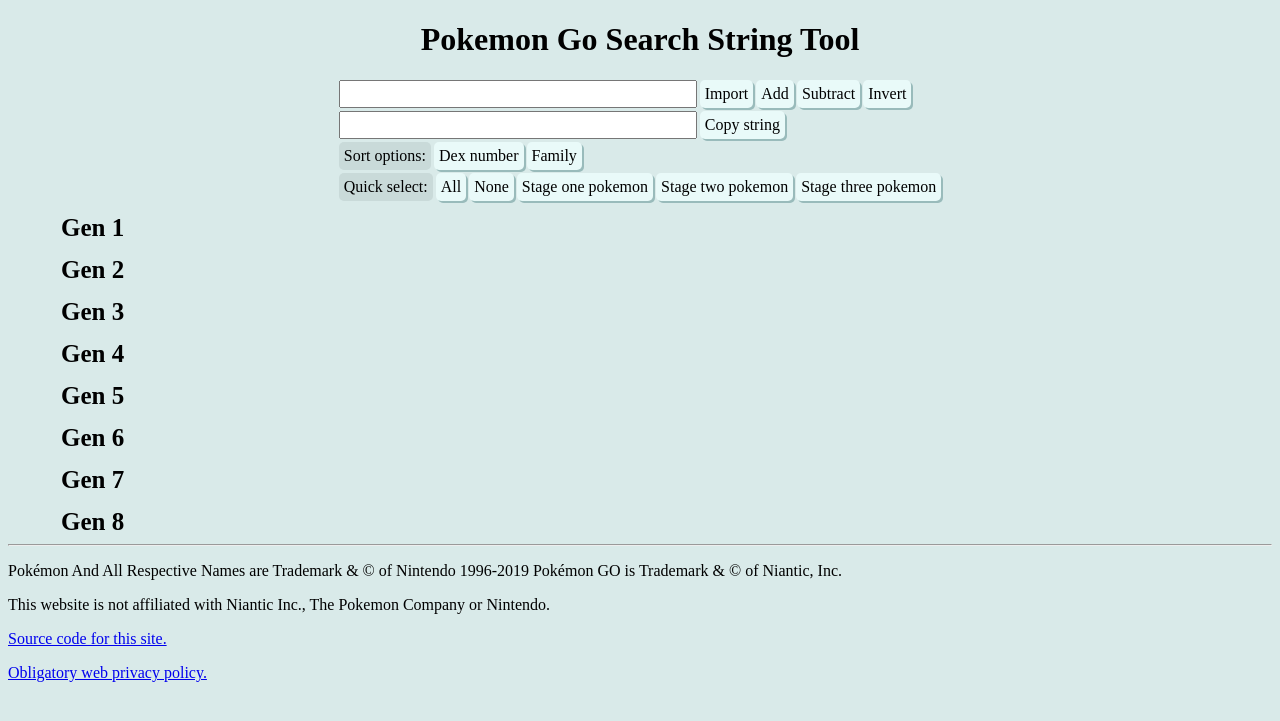
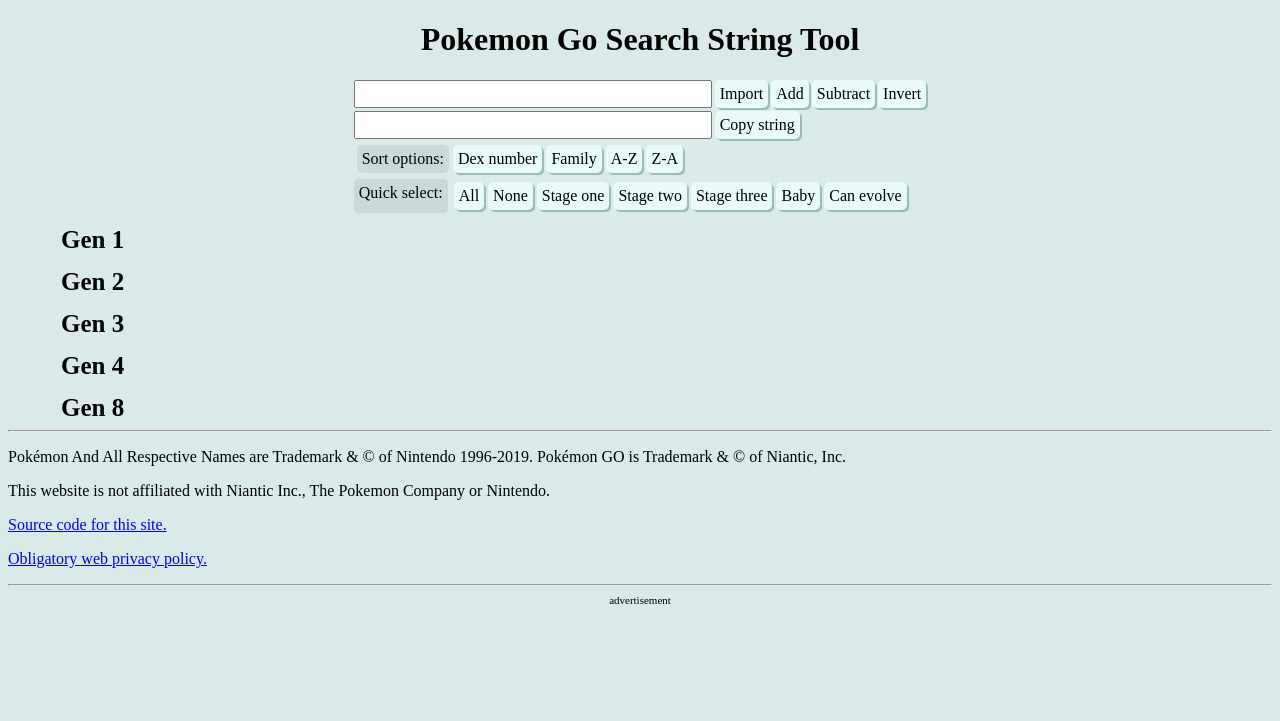
Before and after one commit to Davidy22/pogoStringGen, a Flask app: template templates/index.html in a window 1280 px wide. Shown: the top 721 px of the page. Run offline with Flask 2, Linux system fonts and the light colour scheme; the template is opened without the code that fills it, so the values that code supplies are empty.

Commit message:
more better

```diff
--- a/static/css/style.css
+++ b/static/css/style.css
@@ -56,6 +56,14 @@ input {
     background-color: #A9CAC9;
 }
 
+.button-box {
+	display: flex;
+	flex-wrap: wrap;
+	flex-direction: row;
+	margin: 3px;
+	grid-gap: 4px;
+}
+
 .gen-header {
 	width: 100%;
     padding-left: 50px;
@@ -74,6 +82,14 @@ input {
     height: 8em;
     border-width: 0;
 	box-shadow: 2px 2px #9BB;
+}
+
+.not-in-game {
+	display: none;
+}
+
+.hide {
+	display: none;
 }
 
 .pokemon-image {
@@ -121,3 +137,10 @@ input {
 body {
     background-color:#D9EAE9;
 }
+
+#ad {
+	width: 40%;
+	font-size: 11px;
+	margin: 0 auto;
+	text-align: center;
+}
--- a/static/js/scripts.js
+++ b/static/js/scripts.js
@@ -99,6 +99,7 @@ function sortFamily() {
 	})
 
 	$("#pokemon-list").html(result);
+	$(".gen-header").removeClass("hide");
 }
 
 function sortDex() {
@@ -107,6 +108,29 @@ function sortDex() {
 	});
 
 	$("#pokemon-list").html(result);
+	$(".gen-header").removeClass("hide");
+}
+
+function sortAZ() {
+	result = $('div.list-item').sort(function(a,b) {
+		return $(a).find("> .pokemon-label").text() >= $(b).find("> .pokemon-label").text();
+	});
+
+
+	$("#pokemon-list").html(result);
+	$(".gen-header").addClass("hide");
+
+}
+
+function sortZA() {
+	result = $('div.list-item').sort(function(a,b) {
+		return $(a).find("> .pokemon-label").text() <= $(b).find("> .pokemon-label").text();
+	});
+
+
+	$("#pokemon-list").html(result);
+	$(".gen-header").addClass("hide");
+
 }
 
 function selectAll() {
@@ -144,6 +168,14 @@ function selectStageThree() {
 	getResult();
 
 }
+function selectBaby() {
+	$(".baby").removeClass("select")
+	getResult();
+}
+function selectEvolve() {
+	$(".can-evolve").removeClass("select")
+	getResult();
+}
 
 $( document ).ready(function(){
 	sortDex();
--- a/templates/index.html
+++ b/templates/index.html
@@ -20,38 +20,46 @@
 		<div class="button" onclick="copy()">Copy string</div>
 	</div>
 	<div class="control-row">
-		<div class="textLabel">Sort options:</div>
-		<div class="button" onclick="sortDex()">Dex number</div>
-		<div class="button" onclick="sortFamily()">Family</div>
+		<div class="button-box">
+			<div class="textLabel">Sort options:</div>
+			<div class="button" onclick="sortDex()">Dex number</div>
+			<div class="button" onclick="sortFamily()">Family</div>
+			<div class="button" onclick="sortAZ()">A-Z</div>
+			<div class="button" onclick="sortZA()">Z-A</div>
+		</div>
 	</div>
 	<div class="control-row">
 		<div class="textLabel">Quick select:</div>
-		<div class="button" onclick="selectAll()">All</div>
-		<div class="button" onclick="selectNone()">None</div>
-		<div class="button" onclick="selectStageOne()">Stage one pokemon</div>
-		<div class="button" onclick="selectStageTwo()">Stage two pokemon</div>
-		<div class="button" onclick="selectStageThree()">Stage three pokemon</div>
+		<div class="button-box">
+			<div class="button" onclick="selectAll()">All</div>
+			<div class="button" onclick="selectNone()">None</div>
+			<div class="button" onclick="selectStageOne()">Stage one</div>
+			<div class="button" onclick="selectStageTwo()">Stage two</div>
+			<div class="button" onclick="selectStageThree()">Stage three</div>
+			<div class="button" onclick="selectBaby()">Baby</div>
+			<div class="button" onclick="selectEvolve()">Can evolve</div>
+		</div>
 	</div>
 </div>
 
 
 <div id="pokemon-list">
 	{% for poke in pokemon %}
-	<div id="{{ poke['no'] }}" class="pokemon list-item" data-family={{ poke['family'] }} data-stage={{ poke['stage'] }} data-gen={{ poke['gen'] }} data-dex={{ poke['no'] }} onclick=select(this)>
+	<div id="{{ poke['no'] }}" class="pokemon list-item {% for keyword in poke['keywords'] %}{{ keyword }} {% endfor %}" data-family={{ poke['family'] }} data-stage={{ poke['stage'] }} data-gen={{ poke['gen'] }} data-dex={{ poke['no'] }} onclick=select(this)>
 		<div class="pokemon-no">{{ poke['no'] }}</div>
 		<img class="pokemon-image" src="static/images/{{ poke['no'] }}.png">
 		<div class="pokemon-label">{{ poke['name'] }}</div>
 
 	</div>
 	{% endfor %}
-	<div id="Gen1" class="gen-header list-item" data-family=0.5 data-dex=0.5>Gen 1</div>
-	<div id="Gen2" class="gen-header list-item" data-family=78.5 data-dex=151.5>Gen 2</div>
-	<div id="Gen3" class="gen-header list-item" data-family=129.5 data-dex=251.5>Gen 3</div>
-	<div id="Gen4" class="gen-header list-item" data-family=202.5 data-dex=386.5>Gen 4</div>
-	<div id="Gen5" class="gen-header list-item" data-family=254.5 data-dex=493.5>Gen 5</div>
-	<div id="Gen6" class="gen-header list-item" data-family=336.5 data-dex=649.5>Gen 6</div>
-	<div id="Gen7" class="gen-header list-item" data-family=373.5 data-dex=721.5>Gen 7</div>
-	<div id="Gen8" class="gen-header list-item" data-family=427.5 data-dex=807.5>Gen 8</div>
+	<div id="Gen1" class="hide gen-header list-item" data-family=0.5 data-dex=0.5>Gen 1</div>
+	<div id="Gen2" class="hide gen-header list-item" data-family=78.5 data-dex=151.5>Gen 2</div>
+	<div id="Gen3" class="hide gen-header list-item" data-family=129.5 data-dex=251.5>Gen 3</div>
+	<div id="Gen4" class="hide gen-header list-item" data-family=202.5 data-dex=386.5>Gen 4</div>
+	<div id="Gen5" class="hide gen-header list-item not-in-game" data-family=254.5 data-dex=493.5>Gen 5</div>
+	<div id="Gen6" class="hide gen-header list-item not-in-game" data-family=336.5 data-dex=649.5>Gen 6</div>
+	<div id="Gen7" class="hide gen-header list-item not-in-game" data-family=373.5 data-dex=721.5>Gen 7</div>
+	<div id="Gen8" class="hide gen-header list-item" data-family=427.5 data-dex=807.5>Gen 8</div>
 
 </div>
 {% endblock %}
--- a/templates/policy.html
+++ b/templates/policy.html
@@ -14,7 +14,7 @@
 .:: Google, as a third party vendor, uses cookies to serve ads on www.pogostring.com.<br>
 .:: Google's use of the DART cookie enables it to serve ads to your users based on their visit to www.pogostring.com and other sites on the Internet. <br>
 .:: Users may opt out of the use of the DART cookie by visiting the Google ad and content network privacy policy at the following URL - http://www.google.com/privacy_ads.html </p>
-<p> Some of our advertising partners may use cookies and web beacons on our site. Google Adsense is our sole advertising partner. </p>
+<p> Some of our advertising partners may use cookies and web beacons on our site. RevenueHits is our sole advertising partner. </p>
 <p> These third-party ad servers or ad networks use technology to the advertisements and links that appear on www.pogostring.com send directly to your browsers. They automatically receive your IP address when this occurs. Other technologies ( such as cookies, JavaScript, or Web Beacons ) may also be used by the third-party ad networks to measure the effectiveness of their advertisements and / or to personalize the advertising content that you see. </p>
 <p> www.pogostring.com has no access to or control over these cookies that are used by third-party advertisers. </p>
 <p> You should consult the respective privacy policies of these third-party ad servers for more detailed information on their practices as well as for instructions about how to opt-out of certain practices. www.pogostring.com's privacy policy does not apply to, and we cannot control the activities of, such other advertisers or web sites. </p>
--- a/templates/template.html
+++ b/templates/template.html
@@ -17,13 +17,6 @@
 
 			gtag('config', 'UA-49267605-2');
 		</script>
-		<script async src="https://pagead2.googlesyndication.com/pagead/js/adsbygoogle.js"></script>
-		<script>
-			(adsbygoogle = window.adsbygoogle || []).push({
-				google_ad_client: "ca-pub-2868886534450016",
-				enable_page_level_ads: true
-			});
-		</script>
 
 		{% block header %}{% endblock %}
 	</head>
@@ -33,10 +26,14 @@
 
 	<footer>
 		<hr>
-		<p>Pokémon And All Respective Names are Trademark & © of Nintendo 1996-2019 Pokémon GO is Trademark & © of Niantic, Inc.</p>
+		<p>Pokémon And All Respective Names are Trademark & © of Nintendo 1996-2019. Pokémon GO is Trademark & © of Niantic, Inc.</p>
 		<p>This website is not affiliated with Niantic Inc., The Pokemon Company or Nintendo.</p>
 		<p><a href="https://github.com/Davidy22/pogoStringGen">Source code for this site.</a></p>
 		<p><a href="/privacy">Obligatory web privacy policy.</a></p>
-
+		<hr>
+		<div id="ad">
+			<span>advertisement</span>
+			<script data-cfasync='false' type='text/javascript' src='//p354211.clksite.com/adServe/banners?tid=354211_693092_0'></script>
+		</div>
 	</footer>
 </html>
```
Also changed, not shown: data/dump.json.
